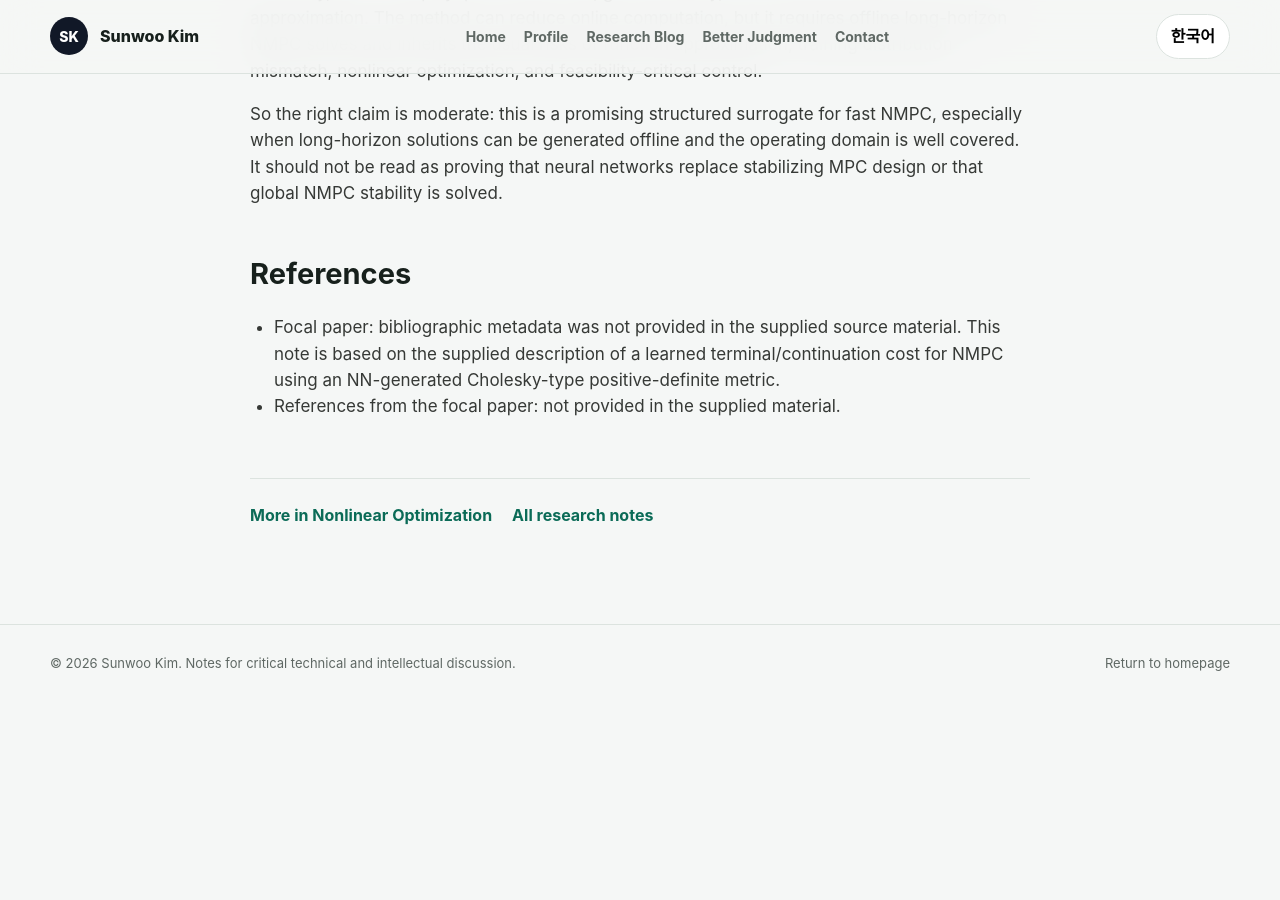
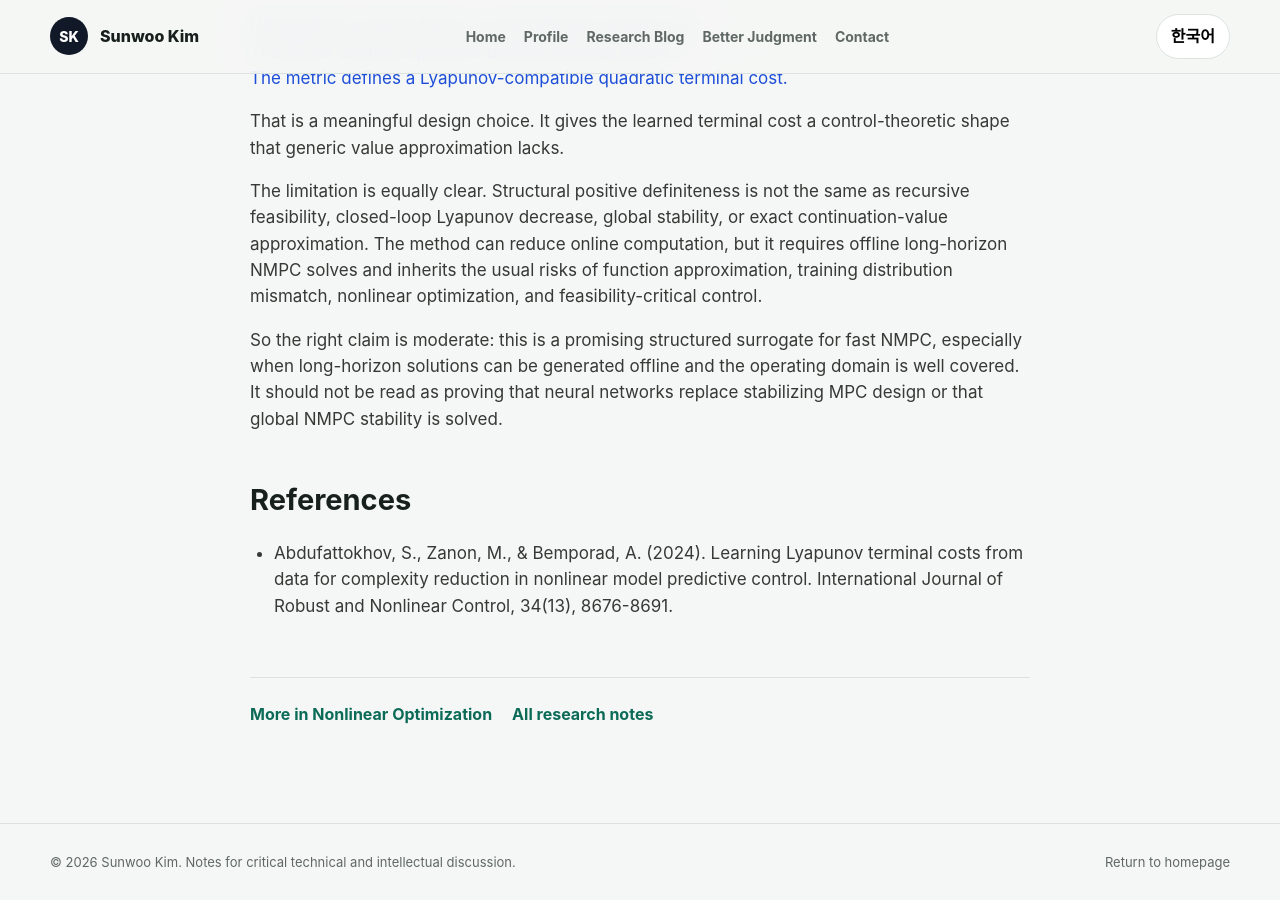
Before and after one commit to SunBooGermany/SunBooGermany.github.io, a Jekyll site: the page built from _posts/2026-05-30-nonlinear-optimization-nn-generated-lyapunov-metric-nmpc.md, in a window 1280 px wide and 900 px high, scrolled down 6223 px. Built offline with Jekyll 4.4.1, drawn with Linux system fonts in a browser that asks for light colours; before the commit the page ends 6924 px from its top, so only the background shows below that; some of the changed text lies outside the part shown.

Commit message:
Update NMPC Lyapunov metric references

```diff
--- a/_posts/2026-05-30-nonlinear-optimization-nn-generated-lyapunov-metric-nmpc.md
+++ b/_posts/2026-05-30-nonlinear-optimization-nn-generated-lyapunov-metric-nmpc.md
@@ -12,10 +12,10 @@ application_category: ""
 application_category_label: ""
 method_category: stochastic-nonlinear-optimization
 method_category_label: "Stochastic & Nonlinear Optimization"
-paper_title: ""
-authors: ""
-venue: ""
-year: ""
+paper_title: "Learning Lyapunov terminal costs from data for complexity reduction in nonlinear model predictive control"
+authors: "S. Abdufattokhov, M. Zanon, and A. Bemporad"
+venue: "International Journal of Robust and Nonlinear Control"
+year: "2024"
 doi: ""
 arxiv: ""
 source_url: ""
@@ -283,8 +283,7 @@ So the right claim is moderate: this is a promising structured surrogate for fas
 
 ## References
 
-- Focal paper: bibliographic metadata was not provided in the supplied source material. This note is based on the supplied description of a learned terminal/continuation cost for NMPC using an NN-generated Cholesky-type positive-definite metric.
-- References from the focal paper: not provided in the supplied material.
+- Abdufattokhov, S., Zanon, M., & Bemporad, A. (2024). Learning Lyapunov terminal costs from data for complexity reduction in nonlinear model predictive control. International Journal of Robust and Nonlinear Control, 34(13), 8676-8691.
 
 <!-- ko -->
 
@@ -539,5 +538,4 @@ Positive definiteness는 Lyapunov decrease를 의미하지 않는다. 어떤 함
 
 ## 참고문헌
 
-- 대상 논문: 제공된 source material에는 bibliographic metadata가 없었다. 이 글은 NN-generated Cholesky-type positive-definite metric을 사용하는 NMPC용 learned terminal/continuation cost에 대한 제공 설명을 바탕으로 작성되었다.
-- 대상 논문의 참고문헌: 제공된 자료에 포함되어 있지 않았다.
+- Abdufattokhov, S., Zanon, M., & Bemporad, A. (2024). Learning Lyapunov terminal costs from data for complexity reduction in nonlinear model predictive control. International Journal of Robust and Nonlinear Control, 34(13), 8676-8691.
```
